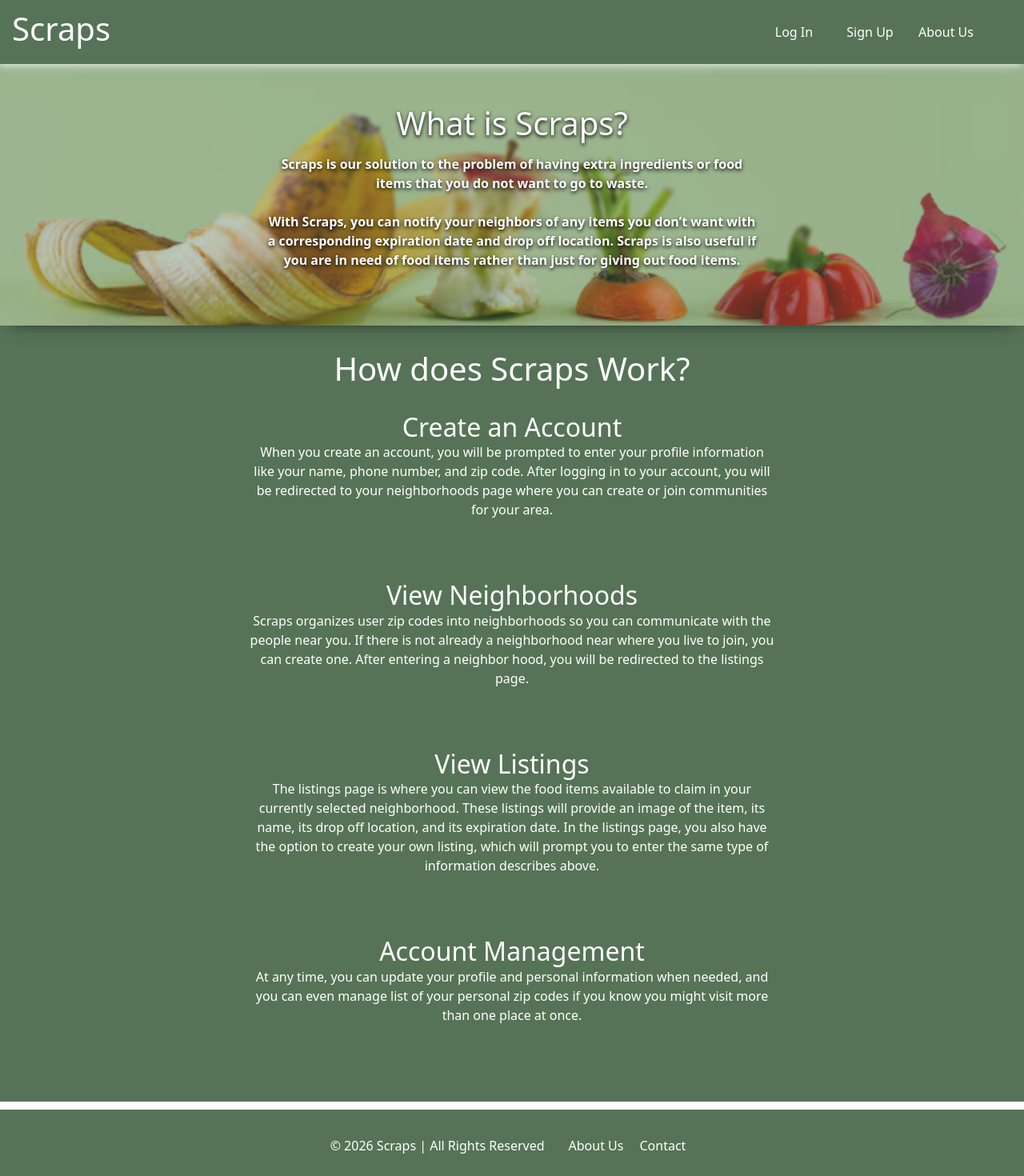
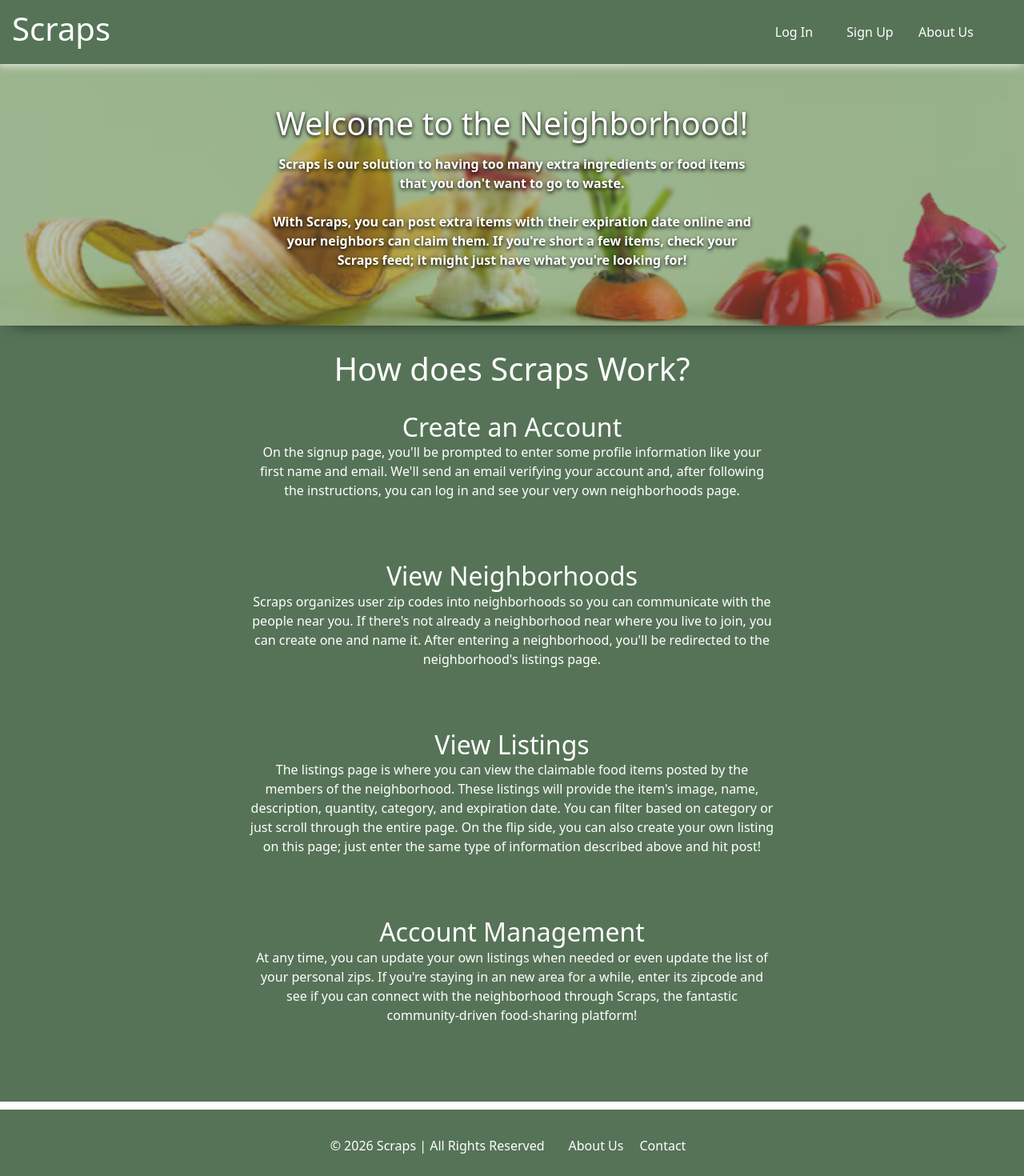
Before and after one commit to carsoncarson18/POOSD_MERN_Project, a React (Vite) app in the folder client/: page / in a window 1280 px wide. Shown: the top 1470 px of the page at 80% size. Built offline with nearby package versions, Linux system fonts and the light colour scheme; no server answers.

Commit message:
flow and typos

```diff
--- a/client/src/pages/LandingPage.tsx
+++ b/client/src/pages/LandingPage.tsx
@@ -25,15 +25,14 @@ export default function LandingPage() {
                                 backdropFilter:'blur(2px)',
                                 margin:'0 auto'
                             }}>
-                            <h1 style={{margin:0,color:'white'}}>What is Scraps?</h1>
+                            <h1 style={{margin:0,color:'white'}}>Welcome to the Neighborhood!</h1>
                             <p style={{width:'80%',margin:0,fontWeight:600, color: 'white'}}>
-                                Scraps is our solution to the problem of having
-                                extra ingredients or food items that you do not
-                                want to go to waste. <br/><br/> With Scraps, you can notify
-                                your neighbors of any items you don’t want with a
-                                corresponding expiration date and drop off location.
-                                Scraps is also useful if you are in need of food items
-                                rather than just for giving out food items.
+                                Scraps is our solution to having too many extra ingredients or
+                                food items that you don't want to go to waste.<br/><br/>
+                                With Scraps, you can post extra items with their expiration date
+                                online and your neighbors can claim them. If you're short a few
+                                items, check your Scraps feed; it might just have what you're
+                                looking for!
                             </p>
                         </div>
                     </div>
@@ -43,11 +42,11 @@ export default function LandingPage() {
                             <section>
                                 <h2>Create an Account</h2>
                                 <p>
-                                    When you create an account, you will be prompted to
-                                    enter your profile information like your name, phone
-                                    number, and zip code. After logging in to your account,
-                                    you will be redirected to your neighborhoods page where
-                                    you can create or join communities for your area.
+                                    On the signup page, you'll be prompted to enter some
+                                    profile information like your first name and email.
+                                    We'll send an email verifying your account and, after
+                                    following the instructions, you can log in and see your
+                                    very own neighborhoods page.
                                 </p>
                             </section>
                             <section>
@@ -55,31 +54,34 @@ export default function LandingPage() {
                                 <p>
                                     Scraps organizes user zip codes into neighborhoods
                                     so you can communicate with the people near you.
-                                    If there is not already a neighborhood near where
-                                    you live to join, you can create one. After entering
-                                    a neighbor hood, you will be redirected to the
-                                    listings page.
+                                    If there's not already a neighborhood near where
+                                    you live to join, you can create one and name it.
+                                    After entering a neighborhood, you'll be redirected
+                                    to the neighborhood's listings page.
                                 </p>
                             </section>
                             <section>
                                 <h2>View Listings</h2>
                                 <p>
-                                    The listings page is where you can view the food
-                                    items available to claim in your currently selected
-                                    neighborhood. These listings will provide an image
-                                    of the item, its name, its drop off location, and its
-                                    expiration date. In the listings page, you also have
-                                    the option to create your own listing, which will prompt
-                                    you to enter the same type of information describes above.
+                                    The listings page is where you can view the claimable
+                                    food items posted by the members of the neighborhood.
+                                    These listings will provide the item's image, name,
+                                    description, quantity, category, and expiration date.
+                                    You can filter based on category or just scroll through
+                                    the entire page. On the flip side, you can also create
+                                    your own listing on this page; just enter the same type
+                                    of information described above and hit post!
                                 </p>
                             </section>
                             <section>
                                 <h2>Account Management</h2>
                                 <p>
-                                    At any time, you can update your profile and personal
-                                    information when needed, and you can even manage list
-                                    of your personal zip codes if you know you might visit
-                                    more than one place at once.
+                                    At any time, you can update your own listings when
+                                    needed or even update the list of your personal zips.
+                                    If you're staying in an new area for a while, enter
+                                    its zipcode and see if you can connect with the
+                                    neighborhood through Scraps, the fantastic community-driven
+                                    food-sharing platform!
                                 </p>
                             </section>
                         </div>
--- a/client/src/pages/about/AboutPage.tsx
+++ b/client/src/pages/about/AboutPage.tsx
@@ -104,9 +104,9 @@ export default function AboutPage()
                         <section>
                             <h1>About Us</h1>
                             <p>
-                                We are Team 1 of the 2026 Processes of Object Oriented Software Design (POOSD) MERN project.
-                                Out team comprised of 7 people, 3 of which were assigned with developing our frontend, 2 were
-                                on the backend, 1 built our mobile app, and 1 was our project manager and database architect.
+                                We are Team 1 of the 2026 Processes of Object Oriented Software Design (POOSD) MERN projects.
+                                Our team is comprised of 7 people: 3 frontend developers, 2 backend developers, 1 mobile app
+                                developer, and 1 project manager and database architect.
                             </p>
                         </section>
                         <section style={{width:'100%'}}>
@@ -132,7 +132,7 @@ export default function AboutPage()
                             <h1>Our Tech Stack</h1>
                             <p>
                                 For our tech stack, we used the MERN framework to build our website and Flutter
-                                to build our mobile app. GitHub was used for version control and setting up our
+                                to build our mobile app. We used GitHub for version control and for setting up our
                                 CI/CD pipeline using GitHub actions. We used discord to communicate with each other,
                                 and Figma to design and prototype our apps.
                             </p>
```
